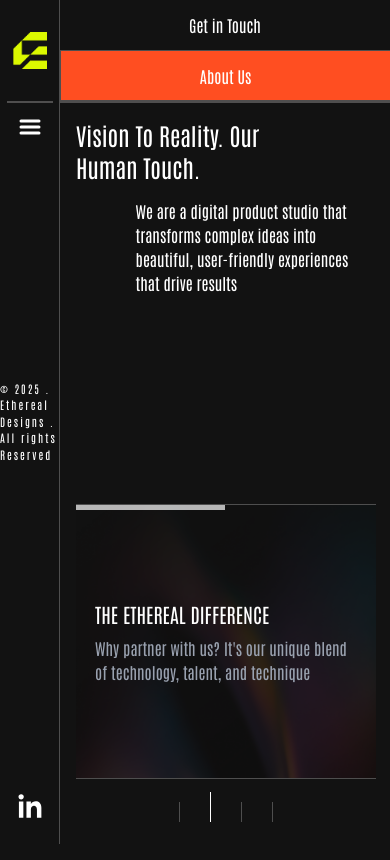
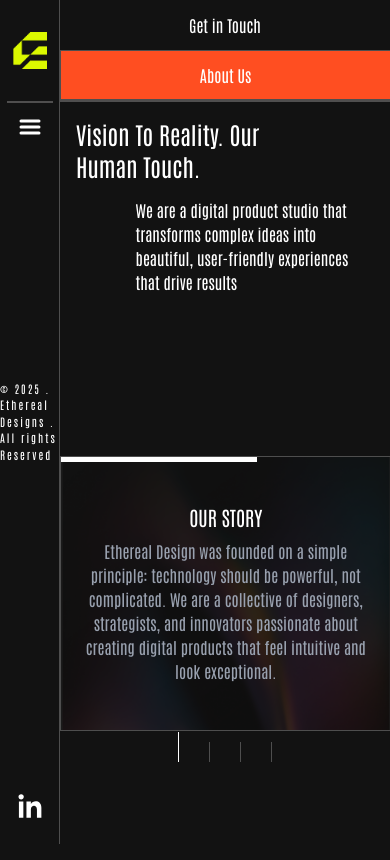
Before and after one commit to MariSankar3/Etherealdes, a Next.js app: page /about-us in a window 390 px wide. Shown: the top 860 px of the page. Built offline with nearby package versions, Linux system fonts and the light colour scheme.

Commit message:
aboutuserror

```diff
--- a/app/about-us/page.js
+++ b/app/about-us/page.js
@@ -1,31 +1,31 @@
 "use client";
-import { useState, useEffect, useRef, useCallback } from "react";
+import { useState, useEffect, useRef, useCallback, useMemo } from "react";
 import { motion, AnimatePresence } from "framer-motion";
 import { Arrow, Indicator } from "../components/icons/icons";
 import Link from "next/link";
 import { ROUTE } from "../../app/constants/constants";
 
-const CARD_WIDTH = 320;
 const CARD_GAP = 16;
-
-function debounce(func, delay) {
-  let timer;
-  return function (...args) {
-    clearTimeout(timer);
-    timer = setTimeout(() => func(...args), delay);
-  };
-}
+const SLIDE_DURATION = 5; // 5 seconds per slide as per previous logic
 
 export default function About() {
-  const isProgressRunningRef = useRef(false);
-  const [mobileActiveIndex, setMobileActiveIndex] = useState(0);
-  const [isPopupOpen, setIsPopupOpen] = useState(false);
-  const [popupCardIndex, setPopupCardIndex] = useState(null);
+  const containerRef = useRef(null);
+  const [cardWidth, setCardWidth] = useState(320);
 
-  const progressKey = mobileActiveIndex;
+  // Update card width on resize to match original 85% logic
+  useEffect(() => {
+    const handleResize = () => {
+      // Original logic was w-[85%] container with w-full card.
+      // So card width effectively 85% of screen.
+      // We cap it at 350 to avoid getting too huge on tablets before shifting layout.
+      const newWidth = Math.min(window.innerWidth * 0.85, 350);
+      setCardWidth(newWidth);
+    };
 
-  const autoScrollInterval = useRef(null);
-  const containerRef = useRef(null);
+    handleResize(); // Initial set
+    window.addEventListener("resize", handleResize);
+    return () => window.removeEventListener("resize", handleResize);
+  }, []);
 
   const cards = [
     {
@@ -100,123 +100,111 @@ export default function About() {
     },
   ];
 
-  // Clear auto-scroll (helper)
-  const clearAutoScroll = useCallback(() => {
-    if (autoScrollInterval.current) clearInterval(autoScrollInterval.current);
-  }, []);
+  // Triple the cards for the infinite loop effect
+  const extendedCards = useMemo(() => [...cards, ...cards, ...cards], [cards]);
 
-  // Reset auto-scroll whenever index/close changes
-  // Auto-scroll is now driven by the progress bar's onAnimationComplete
-  // to ensure perfect synchronization.
-  useEffect(() => {
-    // Clear any existing intervals if they exist (cleanup)
-    clearAutoScroll();
-  }, [clearAutoScroll]);
+  // Start at the first card of the middle set
+  const [currentIndex, setCurrentIndex] = useState(cards.length);
+  const [isPopupOpen, setIsPopupOpen] = useState(false);
+  const [popupCardIndex, setPopupCardIndex] = useState(null);
 
-  const calculateScrollPosition = useCallback((index) => {
-    const container = containerRef.current;
-    if (!container) return 0;
-    const cardStart = index * (CARD_WIDTH + CARD_GAP);
-    const containerHalf = container.clientWidth / 2;
-    const cardHalf = CARD_WIDTH / 2;
-    let scrollLeft = cardStart + cardHalf - containerHalf;
-    const maxScroll = container.scrollWidth - container.clientWidth;
-    scrollLeft = Math.max(0, Math.min(scrollLeft, maxScroll));
-    return scrollLeft;
-  }, []);
+  // Centering Logic Function
+  const getScrollPosition = useCallback((index) => {
+    if (!containerRef.current) return 0;
+    const containerWidth = containerRef.current.offsetWidth;
+    const cardTotalWidth = cardWidth + CARD_GAP;
 
-  // Scroll to active card smoothly
-  useEffect(() => {
-    const container = containerRef.current;
-    if (container) {
-      const scrollLeft = calculateScrollPosition(mobileActiveIndex);
-      container.scrollTo({
-        left: scrollLeft,
-        behavior: isProgressRunningRef.current ? "auto" : "smooth",
-      });
-    }
-  }, [mobileActiveIndex, calculateScrollPosition]);
+    // Center the card: (Position of card) - (Half of container) + (Half of card)
+    return index * cardTotalWidth - containerWidth / 2 + cardWidth / 2;
+  }, [cardWidth]);
 
-  const updateActiveFromScroll = useCallback(() => {
+  // Handle the "Infinite" Jump (Snap back to middle set without animation)
+  const handleInfiniteLoop = useCallback(() => {
     const container = containerRef.current;
     if (!container) return;
-    const containerHalf = container.clientWidth / 2;
-    const cardHalf = CARD_WIDTH / 2;
-    const center = container.scrollLeft + containerHalf;
-    const adjusted = center - cardHalf;
-    const newIndex = Math.round(adjusted / (CARD_WIDTH + CARD_GAP));
-    const clamped = Math.max(0, Math.min(cards.length - 1, newIndex));
-    if (!isProgressRunningRef.current && clamped !== mobileActiveIndex) {
-      setMobileActiveIndex(clamped);
+
+    if (currentIndex >= cards.length * 2) {
+      const jumpIndex = currentIndex - cards.length;
+      container.scrollTo({ left: getScrollPosition(jumpIndex) });
+      setCurrentIndex(jumpIndex);
+    } else if (currentIndex < cards.length) {
+      const jumpIndex = currentIndex + cards.length;
+      container.scrollTo({ left: getScrollPosition(jumpIndex) });
+      setCurrentIndex(jumpIndex);
     }
-  }, [cards.length, mobileActiveIndex]);
+  }, [currentIndex, cards.length, getScrollPosition]);
 
+  // Scroll to active card whenever index changes
   useEffect(() => {
     const container = containerRef.current;
     if (container && !isPopupOpen) {
-      const debouncedUpdate = debounce(updateActiveFromScroll, 50);
-      container.addEventListener("scroll", debouncedUpdate);
-      return () => {
-        container.removeEventListener("scroll", debouncedUpdate);
-      };
+      container.scrollTo({
+        left: getScrollPosition(currentIndex),
+        behavior: "smooth",
+      });
     }
-  }, [updateActiveFromScroll, isPopupOpen]);
+  }, [currentIndex, isPopupOpen, getScrollPosition]);
 
-  // Touch swiping
+  // Handle screen resize to keep card centered
   useEffect(() => {
-    const container = containerRef.current;
-    if (!container) return;
-    let startX = 0;
+    const handleResize = () => {
+      if (containerRef.current) {
+        containerRef.current.scrollTo({
+          left: getScrollPosition(currentIndex),
+        });
+      }
+    };
+    window.addEventListener("resize", handleResize);
+    return () => window.removeEventListener("resize", handleResize);
+  }, [currentIndex, getScrollPosition]);
 
-    const handleTouchStart = (e) => {
-      startX = e.touches[0].clientX;
-      clearAutoScroll();
-    };
+  const openPopup = (index) => {
+    setPopupCardIndex(index % cards.length);
+    setIsPopupOpen(true);
+  };
 
-    const handleTouchEnd = (e) => {
-      if (isPopupOpen) return;
-      // Resume auto-scroll after a delay to allow snap to complete
-      // No explicit resume needed; changing index (even by scroll)
-      // resets the progress bar key, which restarts the animation automatically.
-    };
+  const touchStartX = useRef(0);
+  const touchEndX = useRef(0);
 
-    container.addEventListener("touchstart", handleTouchStart, {
-      passive: true,
-    });
-    container.addEventListener("touchend", handleTouchEnd, { passive: true });
-    return () => {
-      container.removeEventListener("touchstart", handleTouchStart);
-      container.removeEventListener("touchend", handleTouchEnd);
-    };
-  }, [cards.length, isPopupOpen, clearAutoScroll]);
+  const handleTouchStart = (e) => {
+    touchStartX.current = e.changedTouches[0].screenX;
+  };
 
-  // Prevent body scroll during popup
+  const handleTouchEnd = (e) => {
+    touchEndX.current = e.changedTouches[0].screenX;
+    handleSwipe();
+  };
+
+  const handleSwipe = () => {
+    const difference = touchStartX.current - touchEndX.current;
+    if (Math.abs(difference) > 50) {
+      if (difference > 0) {
+        // Swipe Left -> Next
+        setCurrentIndex((prev) => prev + 1);
+      } else {
+        // Swipe Right -> Prev
+        setCurrentIndex((prev) => prev - 1);
+      }
+    }
+  };
+
+  useEffect(() => {
+    document.body.style.overflow = isPopupOpen ? "hidden" : "";
+    return () => (document.body.style.overflow = "");
+  }, [isPopupOpen]);
+
   const fadeUp = {
     hidden: { opacity: 0, y: 40 },
     visible: {
       opacity: 1,
       y: 0,
-      transition: {
-        duration: 0.5,
-        ease: "easeIn",
-      },
+      transition: { duration: 0.5, ease: "easeIn" },
     },
   };
-  useEffect(() => {
-    document.body.style.overflow = isPopupOpen ? "hidden" : "";
-    return () => (document.body.style.overflow = "");
-  }, [isPopupOpen]);
-
-  const openPopup = (index) => {
-    setPopupCardIndex(index);
-    setIsPopupOpen(true);
-    clearAutoScroll();
-  };
-  const closePopup = () => setIsPopupOpen(false);
 
   return (
     <div className="bg-[#121212] text-white w-full overflow-x-hidden flex flex-col">
-      <div className="bg-[#121212] text-white lg:min-h-screen w-full overflow-x-hidden flex flex-col md:justify-between">
+      <div className="bg-[#121212] text-white lg:min-h-screen w-full overflow-x-hidden flex flex-col md:justify-between relative">
         {/* Mobile Header */}
         <div className="flex sm:hidden h-[103px] border-b border-[#4F4E4E] flex-col font-antonio">
           <motion.div variants={fadeUp} className="w-full flex flex-1">
@@ -254,41 +242,43 @@ export default function About() {
           </div>
         </div>
       </div>
-      {/* Mobile Version - Cards with Popup */}
-      <div className="sm:hidden mobile-cards-container sm:relative h-[400px] px-4 pb-8 absolute bottom-[-60px] w-[85%]">
+
+      {/* Center-Aligned Infinite Carousel */}
+      <div className="sm:hidden mobile-cards-container relative h-[450px] w-full mt-40 overflow-hidden flex flex-col items-center">
         <div
-          className="flex gap-4 overflow-x-auto scrollbar-hide scroll-smooth"
+          className="flex overflow-x-hidden scrollbar-hide w-full "
           ref={containerRef}
-          style={{ scrollSnapType: "x mandatory" }}
+          onTouchStart={handleTouchStart}
+          onTouchEnd={handleTouchEnd}
         >
-          {cards.map((card, index) => (
+          {extendedCards.map((card, index) => (
             <motion.div
-              key={card.id}
-              className={`border flex-shrink-0 w-[100%] h-[275px] relative cursor-pointer overflow-hidden group transition-all duration-300 ${
-                mobileActiveIndex === index
-                  ? "border-[#4E4E4E] border"
-                  : "border-[#4E4E4E] border"
+              key={`${card.id}-${index}`}
+              className={`border flex-shrink-0 relative cursor-pointer overflow-hidden transition-all duration-500 ${
+                currentIndex === index
+                  ? "opacity-100 border-[#4E4E4E]"
+                  : "opacity-40 border-[#4E4E4E]"
               }`}
               style={{
-                width: CARD_WIDTH,
-                marginRight: index !== cards.length - 1 ? CARD_GAP : 0,
-                scrollSnapAlign: "center",
+                width: cardWidth,
+                height: 275, // Fixed height for mobile cards
+                marginRight: CARD_GAP,
               }}
-              onClick={() => openPopup(index)}
+              onClick={() => {
+                if (currentIndex === index) openPopup(index);
+                else setCurrentIndex(index);
+              }}
             >
-              {mobileActiveIndex === index && (
+              {/* Progress Bar */}
+              {currentIndex === index && !isPopupOpen && (
                 <motion.div
-                  key={progressKey}
-                  className="absolute top-0 left-0 h-[5px] bg-white"
+                  className="absolute top-0 left-0 h-[5px] bg-white z-20"
                   initial={{ width: "0%" }}
                   animate={{ width: "100%" }}
-                  transition={{ duration: 2, ease: "linear" }}
-                  onAnimationStart={() => {
-                    isProgressRunningRef.current = true;
-                  }}
+                  transition={{ duration: SLIDE_DURATION, ease: "linear" }}
                   onAnimationComplete={() => {
-                    isProgressRunningRef.current = false;
-                    setMobileActiveIndex((prev) => (prev + 1) % cards.length);
+                    handleInfiniteLoop();
+                    setCurrentIndex((prev) => prev + 1);
                   }}
                 />
               )}
@@ -302,11 +292,11 @@ export default function About() {
 
               {/* Content */}
               <div className="absolute inset-0 flex items-center justify-center z-10">
-                <div className="p-6 text-white">
+                <div className="p-6 text-white text-center">
                   <h2 className="text-xl font-antonio mb-2 uppercase">
                     {card.title}
                   </h2>
-                  <p className="text-gray-400 font-antonio md:w-[85%] w-[94%] text-md">
+                  <p className="text-gray-400 font-antonio text-md">
                     {card.content}
                   </p>
                 </div>
@@ -314,20 +304,22 @@ export default function About() {
             </motion.div>
           ))}
         </div>
+
         {/* Navigation Dots */}
         <div className="lg:hidden absolute bottom-[50px] rotate-270 left-1/2 transform -translate-x-1/2 flex-col flex gap-[30px] z-10">
           {cards.map((_, index) => (
             <Indicator
               key={index}
-              className={`cursor-pointer ${
-                mobileActiveIndex === index
+              className={`cursor-pointer transition-all duration-300 ${
+                currentIndex % cards.length === index
                   ? "text-white w-[30px]"
                   : "text-[#4E4E4E] w-[20px]"
               }`}
-              onClick={() => setMobileActiveIndex(index)}
+              onClick={() => setCurrentIndex(cards.length + index)}
             />
           ))}
         </div>
+
         {/* Popup for Mobile */}
         <AnimatePresence>
           {isPopupOpen && popupCardIndex !== null && (
@@ -426,6 +418,16 @@ export default function About() {
           )}
         </AnimatePresence>
       </div>
+
+      <style jsx global>{`
+        .scrollbar-hide::-webkit-scrollbar {
+          display: none;
+        }
+        .scrollbar-hide {
+          -ms-overflow-style: none;
+          scrollbar-width: none;
+        }
+      `}</style>
     </div>
   );
 }
```
